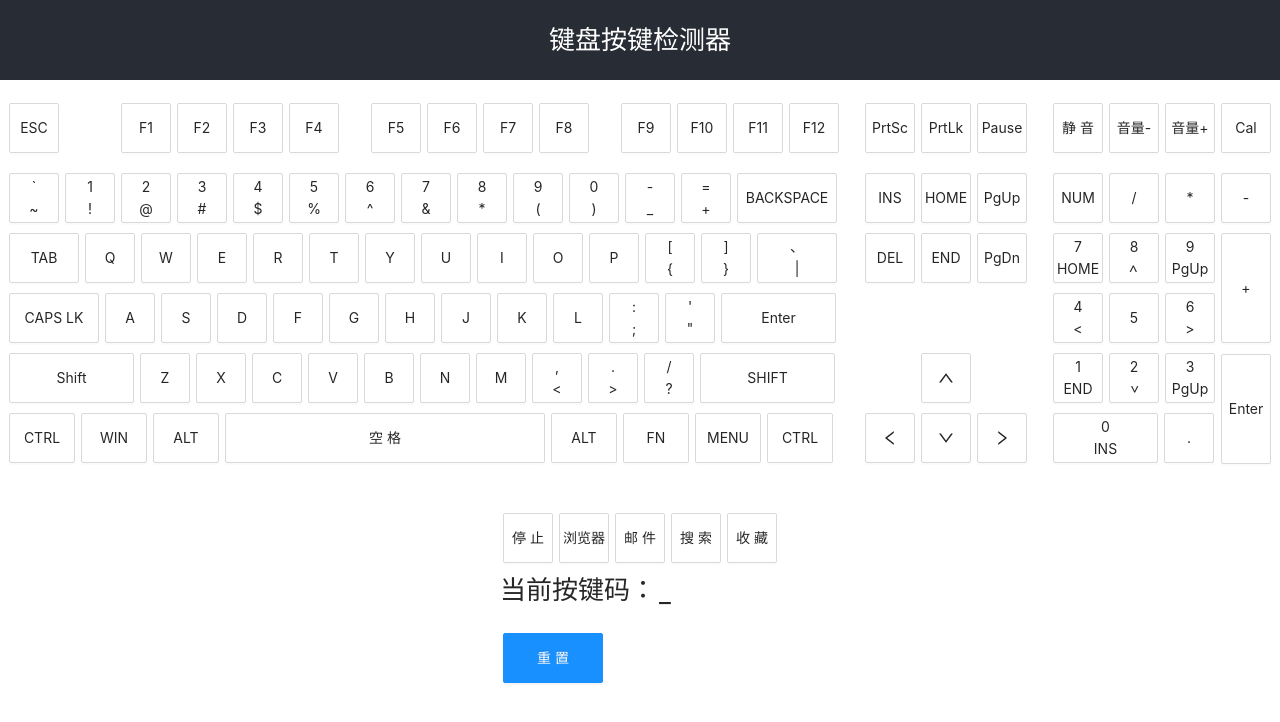
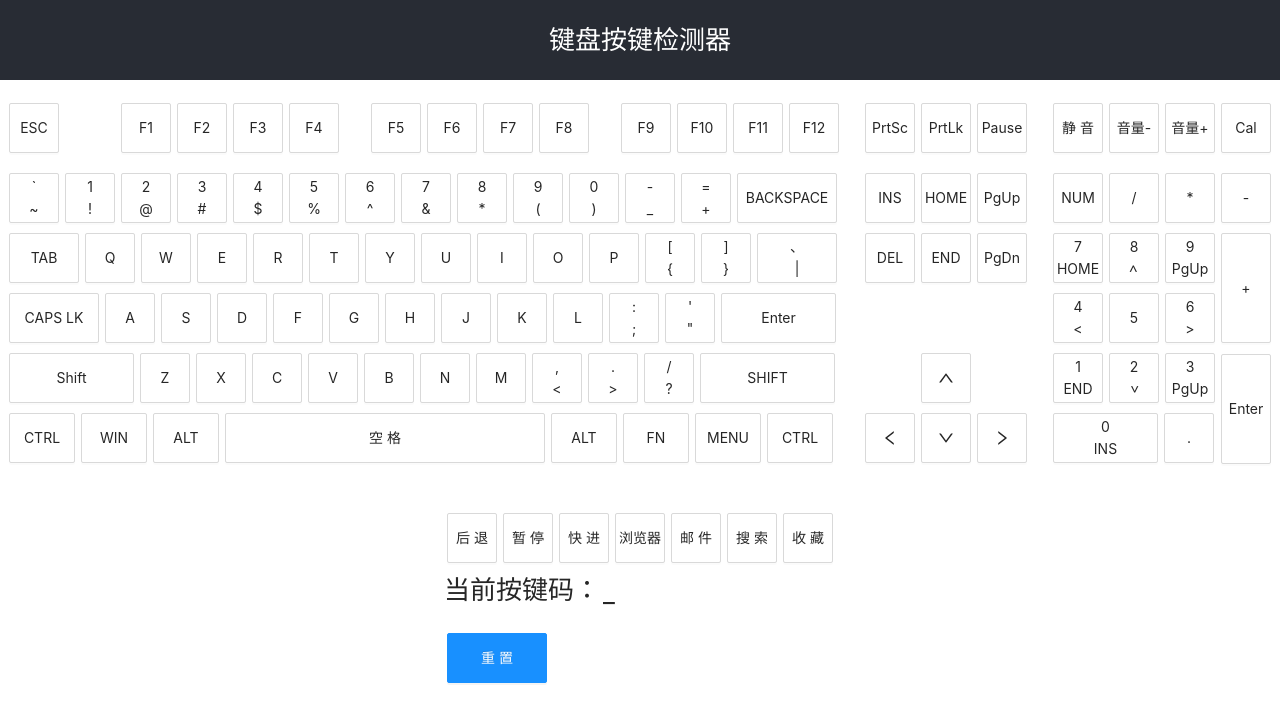
Before and after one commit to hitprince/keyboard-key-detector, a React (Create React App) app: page / in a window 1280 px wide. Shown: the top 722 px of the page. Built offline with nearby package versions, Linux system fonts and the light colour scheme.

Commit message:
add readme， 补充后退快进

```diff
--- a/main.js
+++ b/main.js
@@ -6,7 +6,7 @@ const createWindow = () => {
         height: 750,
         width: 1400,
         resizable: true,
-        title: "键盘按键测试器",
+        title: "键盘按键检测器",
         autoHideMenuBar: true,
         acceptFirstMouse: true,
         webPreferences: {
--- a/public/index.html
+++ b/public/index.html
@@ -24,7 +24,7 @@
       work correctly both with client-side routing and a non-root public URL.
       Learn how to configure a non-root public URL by running `npm run build`.
     -->
-    <title>React App</title>
+    <title>键盘按键检测器</title>
   </head>
   <body>
     <noscript>You need to enable JavaScript to run this app.</noscript>
--- a/src/App.js
+++ b/src/App.js
@@ -661,10 +661,19 @@ class App extends React.Component {
                     <div className="keyboard-key-line">
                         <Button
                             className={classNames({
-                                'button-down': this.state.pressingCode === 175,
+                                'button-down': this.state.pressingCode === 177,
+                                'button-up': this.state.pressedSet.has(177)
+                            })}>后退</Button>
+                        <Button
+                            className={classNames({
+                                'button-down': this.state.pressingCode === 179,
                                 'button-up': this.state.pressedSet.has(179)
-                            })}>停止</Button>
-
+                            })}>暂停</Button>
+                        <Button
+                            className={classNames({
+                                'button-down': this.state.pressingCode === 176,
+                                'button-up': this.state.pressedSet.has(176)
+                            })}>快进</Button>
                         <Button
                             className={classNames({
                                 'button-down': this.state.pressingCode === 172,
```
Also changed, not shown: public/键盘按键检测器.png (added), 1 other file (tests, documents, lock files or other folders).
